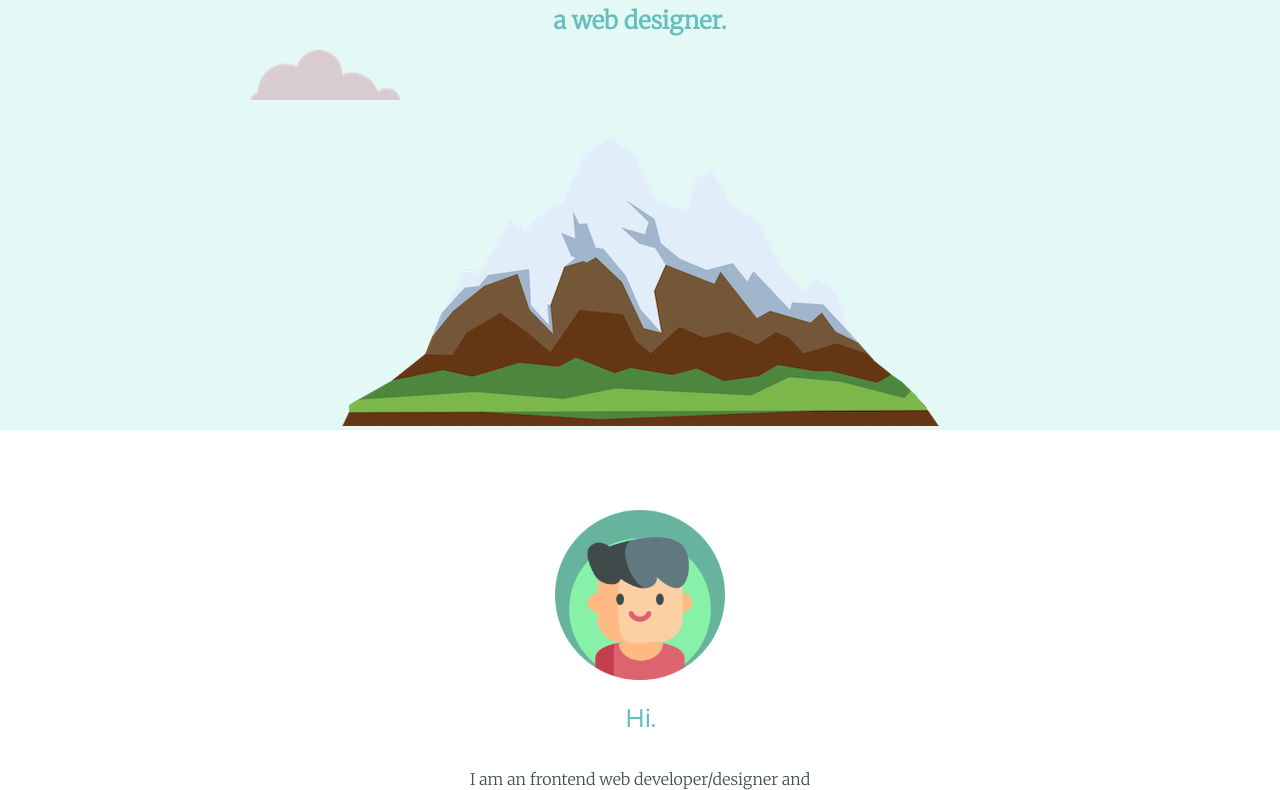
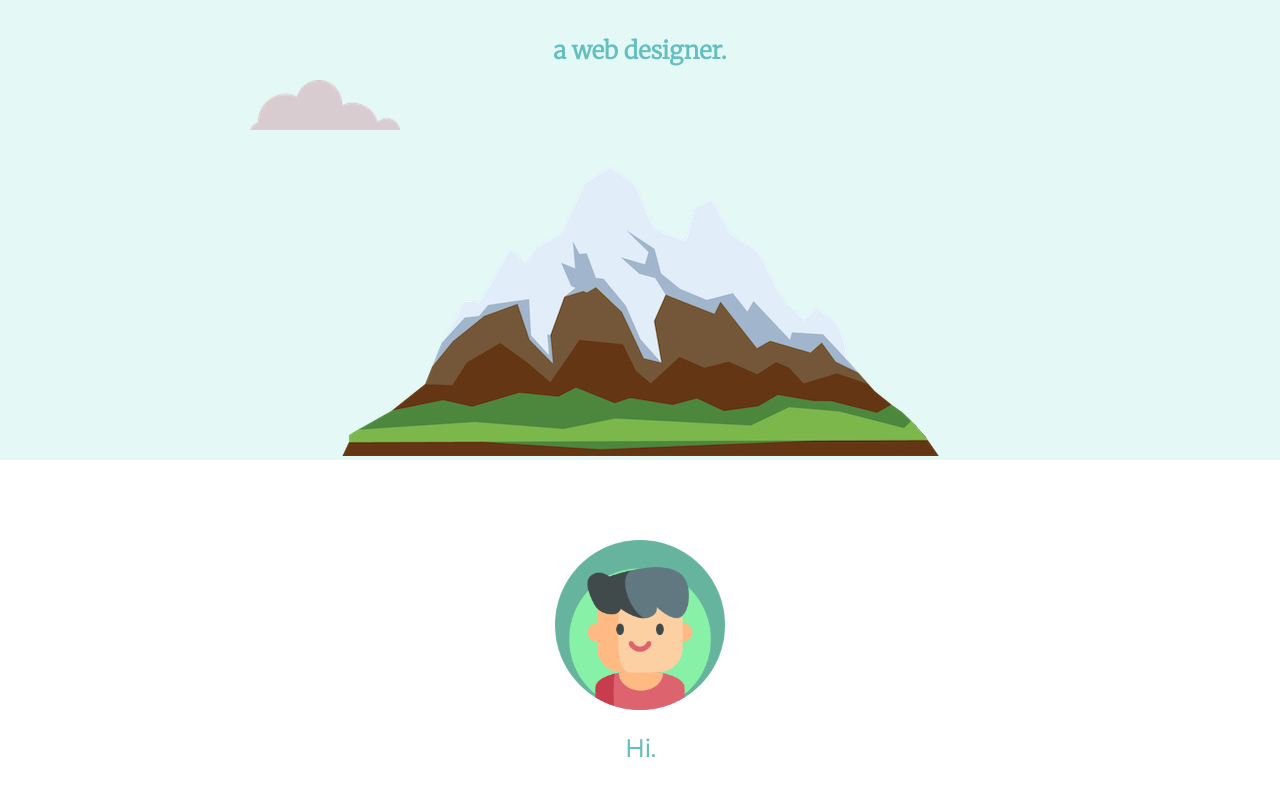
Before and after one commit to mahijain21/mypersonalsite, a plain HTML site: page index.html in a window 1280 px wide. Shown: the part 270-1060 px from the top of the page. Drawn offline with Linux system fonts and the light colour scheme.

Commit message:
Update styles.css

```diff
--- a/styles.css
+++ b/styles.css
@@ -33,7 +33,7 @@ h3{
 .top-container{
   background-color: #E4F9F5;
   position:relative;
-  padding-top: 60px;
+  padding-top: 90px;
 }
 .top-cloud{
   position: absolute;
```
